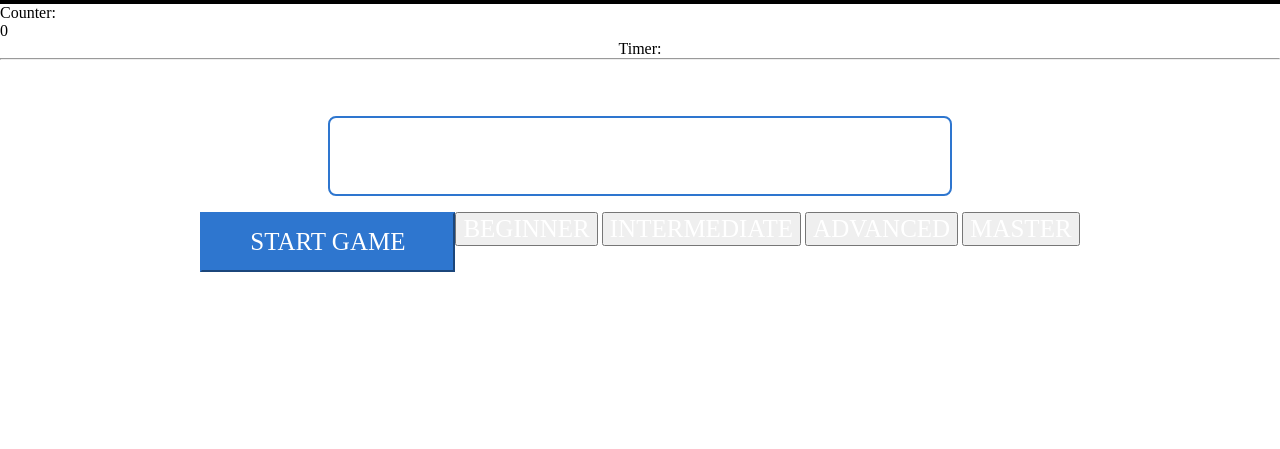
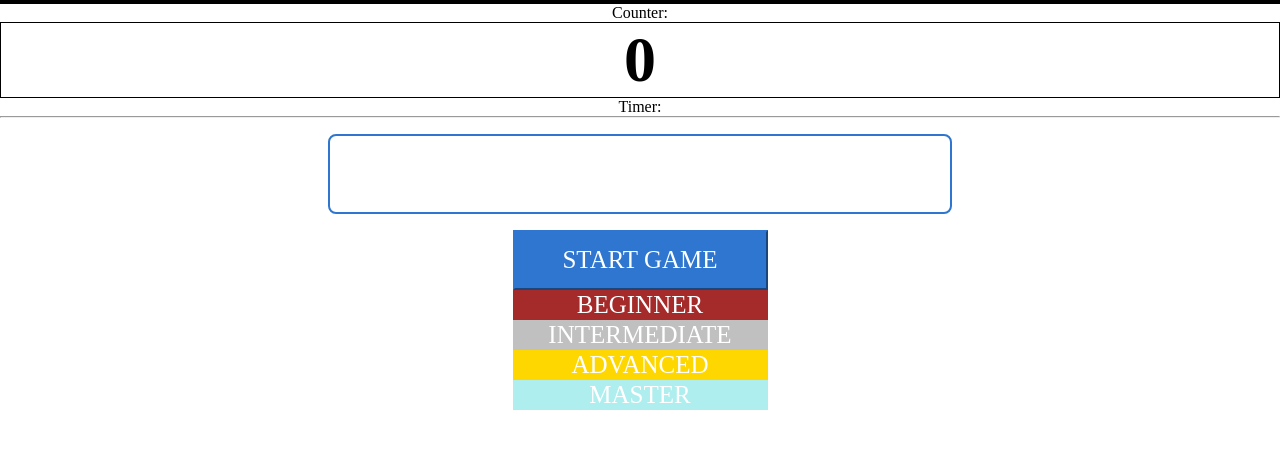
Before and after one commit to codeRUSH1/WordRace1.github.io, a plain HTML site: page game.html in a window 1280 px wide. Shown: the part 67-516 px from the top of the page. Drawn offline with Linux system fonts and the light colour scheme; no server answers; a web font is replaced by a local one.

Commit message:
Prototype 1 game.css

```diff
--- a/css/game.css
+++ b/css/game.css
@@ -45,9 +45,16 @@ h1 {
   flex-direction: column;
 }
 
+.counter {
+  text-align: center;
+  font-size: 4rem;
+  color: rgb(0, 0, 0);
+  font-weight: bold;
+  border: 1px solid rgb(0, 0, 0);
+}
+
 .timer {
   text-align: center;
-  margin-top: 2.5rem;
   font-size: 4rem;
   color: gold;
   font-weight: bold;
@@ -58,6 +65,11 @@ h1 {
   margin-left: calc(1rem + 2px);
   margin-right: calc(1rem + 2px);
   font-size: 40px;
+}
+
+#quote-display {
+  cursor: default;
+  user-select: none;
 }
 
 .quote-input {
@@ -91,7 +103,8 @@ h1 {
 .start-button {
   display: flex;
   justify-content: center;
-  flex-direction: bottom;
+  flex-direction: column;
+  align-items: center;
 }
 
 #start-btn {
@@ -101,7 +114,7 @@ h1 {
   background-color: #2E76CF;
   outline: none;
   border-color: #2E76CF;
-
+  cursor: pointer;
 }
 
 #start-btn:hover {
@@ -116,3 +129,78 @@ h1 {
   font-family: 'Saira Stencil One';
   font-size: 25px;
 }
+
+#save-score-btn {
+    height: 60px;
+    width: 255px;
+    background: #2E76CF;
+    background-color: #2E76CF;
+    outline: none;
+    border-color: #2E76CF;
+}
+
+#save-score-btn:hover {
+  background: #173b67;
+  background-color: #173b67;
+  color: #173b67;
+  outline: none;
+}
+
+.level-buttons {
+  display: flex;
+  flex-direction: column;
+  outline: none;
+  border: none;
+  height: 60px;
+  width: 255px;
+}
+
+#beginner-btn {
+background-color: brown;
+outline: none;
+border: none;
+cursor: pointer;
+}
+
+#intermediate-btn {
+  background-color: silver;
+  outline: none;
+  border: none;
+  cursor: pointer;
+}
+
+#advanced-btn {
+  background-color: gold;
+  outline: none;
+  border: none;
+  cursor: pointer;
+}
+
+#master-btn {
+  background-color: paleturquoise;
+  outline: none;
+  border: none;
+  cursor: pointer;
+}
+
+#beginner-btn:hover {
+  background-color: rgb(102, 26, 26);
+  }
+
+  #intermediate-btn:hover {
+    background-color: rgb(163, 163, 163);
+  }
+
+  #advanced-btn:hover {
+    background-color: rgb(221, 188, 0);
+  }
+
+  #master-btn:hover {
+    background-color: rgb(157, 214, 214);
+  }
+
+  button:focus { outline:0 !important; }
+
+.counter-div {
+ text-align: center;
+}
```
